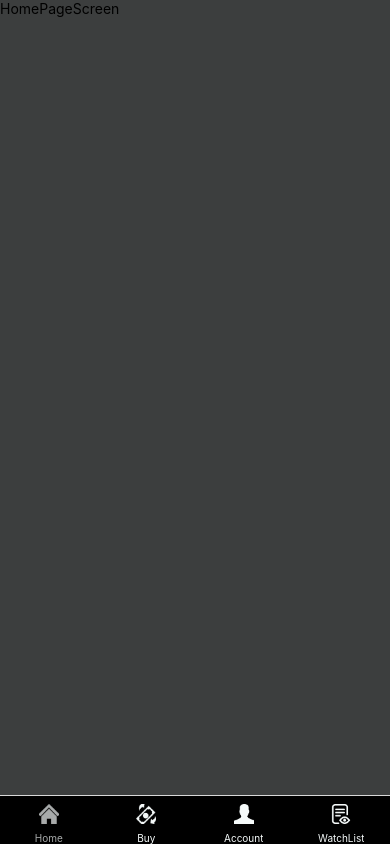
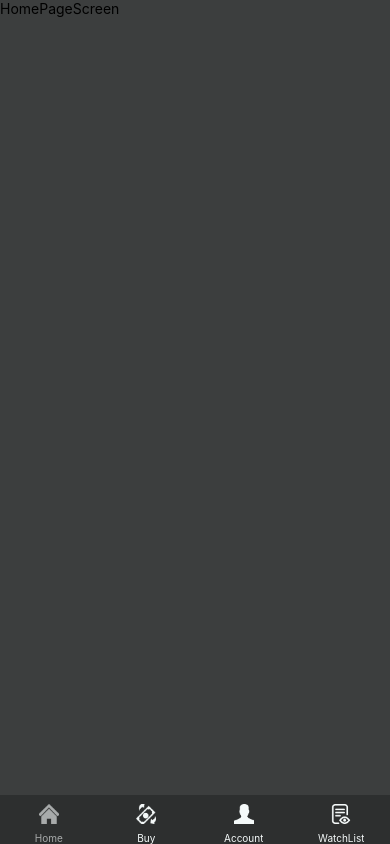
Before and after one commit to adrianacostep33/StockMarket, a React Native app in the folder stockmarket/: screen / in a window 390 px wide. Built offline with nearby package versions, Linux system fonts and the light colour scheme.

Commit message:
Add final style adjustment at bottom navigation

```diff
--- a/stockmarket/src/Navigation/NavigationTabs.tsx
+++ b/stockmarket/src/Navigation/NavigationTabs.tsx
@@ -17,7 +17,8 @@ const NavigationTabs = () => {
       screenOptions={{
         headerShown: false,
         tabBarStyle: {
-          backgroundColor: 'black',
+          backgroundColor: Colors.dark600,
+          borderTopWidth: 0,
         },
         tabBarActiveTintColor: Colors.light600,
         tabBarInactiveTintColor: Colors.light500,
```
